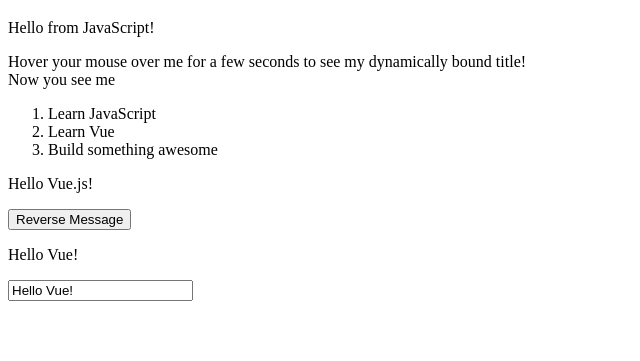
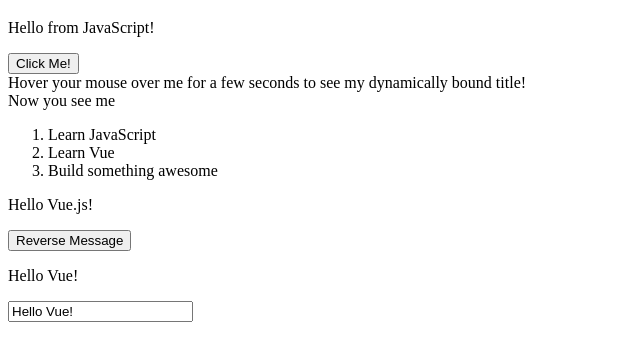
Before and after one commit to philipmjobe/practice-vuejs, a plain HTML site: page index.html in a window 1280 px wide. Shown: the part 61-422 px from the top of the page, without its empty margins (0-640 px from the left). Drawn offline with nearby package versions, Linux system fonts and the light colour scheme.

Commit message:
added a click me button to change the message using v-on:click

```diff
--- a/index.html
+++ b/index.html
@@ -10,6 +10,7 @@
     <h1>Hello from HTML!</h1>
     <div id="app">
       <p>{{ message }}</p>
+      <button v-on:click="changeMessage()">Click Me!</button>
     </div>
     <div id="app-2">
       <span v-bind:title="message">
--- a/index.js
+++ b/index.js
@@ -6,6 +6,11 @@ var app = new Vue({
     return {
       message: "Hello from JavaScript!",
     };
+  },
+  methods: {
+    changeMessage: function () {
+      this.message = "INSERT EVIL LAUGH";
+    },
   },
 });
 
```
